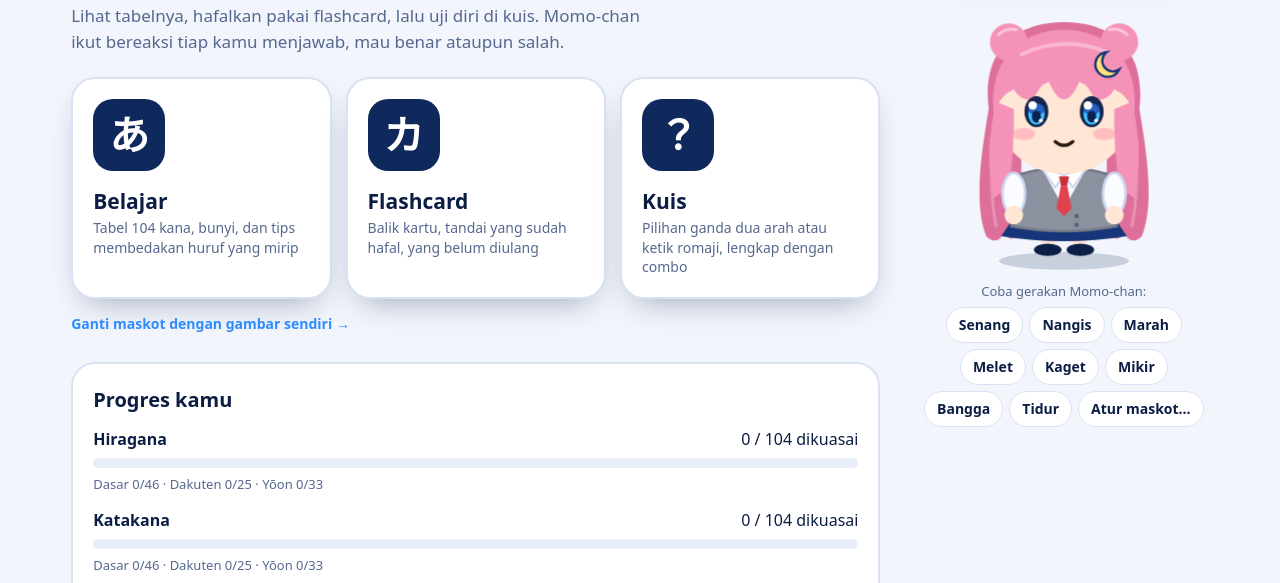
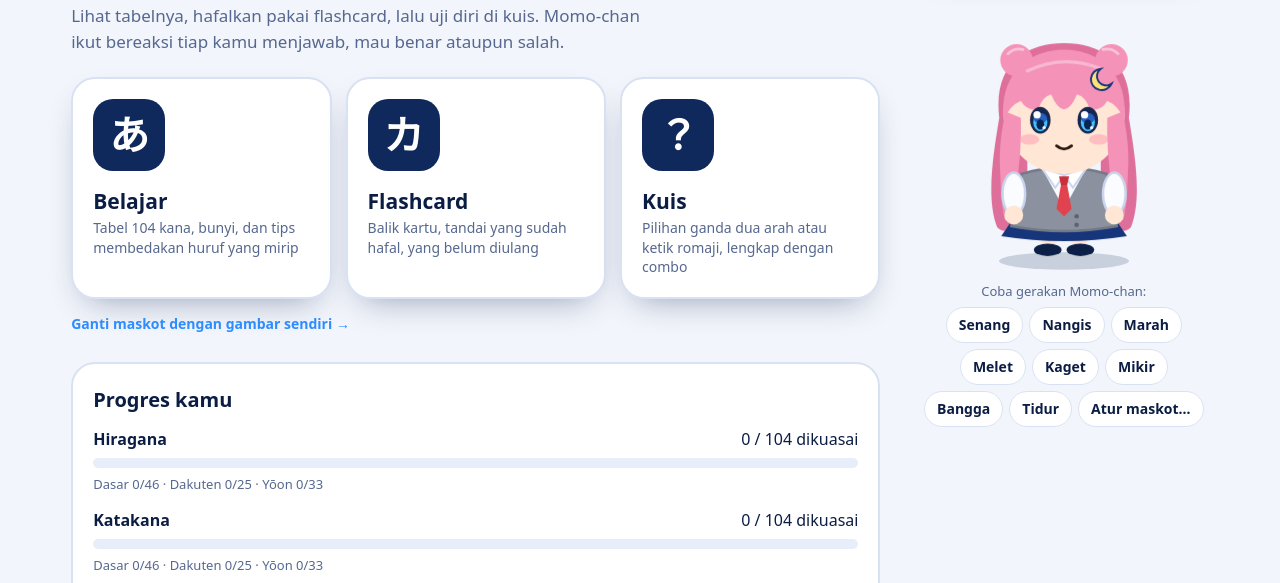
Before and after one commit to juanchristofel001-gif/hiragana, a plain HTML site: page index.html in a window 1280 px wide. Shown: the part 217-800 px from the top of the page. Drawn offline with Linux system fonts and the light colour scheme; a web font is replaced by a local one.

Commit message:
Momo-chan: kepala diperkecil agar lebih proporsional
Co-Authored-By: Claude Opus 5.5 <noreply@anthropic.com>
Claude-Session: https://claude.ai/code/session_012Xq8gKR5xUKAQkTvKVMyZu

```diff
--- a/index.html
+++ b/index.html
@@ -436,21 +436,21 @@ const FACE={
    +'<text class="zz" x="140" y="72" font-size="16">z</text><text class="zz" x="150" y="58" font-size="20" style="animation-delay:.8s">z</text><text class="zz" x="160" y="44" font-size="24" style="animation-delay:1.6s">Z</text>'
 };
 const SVG=`<svg viewBox="0 0 200 232" aria-hidden="true"><ellipse cx="100" cy="224" rx="52" ry="7" fill="rgba(15,42,92,.18)"/><g class="bodyg">
-${P('M40 104 C34 52 66 34 100 34 C134 34 166 52 160 104 C166 140 172 180 162 206 Q154 214 148 204 Q141 213 134 202 L134 118 L66 118 L66 202 Q59 213 52 204 Q46 214 38 206 C28 180 34 140 40 104Z',HRD)}${L('M44 130 Q40 170 46 198',2.5,'rgba(255,255,255,.25)')}${L('M156 130 Q160 170 154 198',2.5,'rgba(255,255,255,.25)')}
-<circle cx="56" cy="50" r="15" fill="${HR}"/><circle cx="144" cy="50" r="15" fill="${HR}"/>${L('M48 44 Q54 38 62 40',2.5,'rgba(255,255,255,.45)')}${L('M136 40 Q144 38 150 44',2.5,'rgba(255,255,255,.45)')}
+<g transform="translate(100 154) scale(.86) translate(-100 -154)">${P('M40 104 C34 52 66 34 100 34 C134 34 166 52 160 104 C166 140 172 180 162 206 Q154 214 148 204 Q141 213 134 202 L134 118 L66 118 L66 202 Q59 213 52 204 Q46 214 38 206 C28 180 34 140 40 104Z',HRD)}${L('M44 130 Q40 170 46 198',2.5,'rgba(255,255,255,.25)')}${L('M156 130 Q160 170 154 198',2.5,'rgba(255,255,255,.25)')}
+<circle cx="56" cy="50" r="15" fill="${HR}"/><circle cx="144" cy="50" r="15" fill="${HR}"/>${L('M48 44 Q54 38 62 40',2.5,'rgba(255,255,255,.45)')}${L('M136 40 Q144 38 150 44',2.5,'rgba(255,255,255,.45)')}</g>
 <rect x="81" y="198" width="14" height="16" rx="6" fill="${SK}"/><rect x="105" y="198" width="14" height="16" rx="6" fill="${SK}"/>
 <ellipse cx="87" cy="217" rx="11" ry="5" fill="${NVD}"/><ellipse cx="113" cy="217" rx="11" ry="5" fill="${NVD}"/>
 ${P('M62 188 L138 188 L150 206 Q100 214 50 206Z',NV)}
 ${P('M66 156 Q100 146 134 156 L142 198 Q100 206 58 198Z','#8c919f','stroke="#737887" stroke-width="2"')}
 ${P('M82 151 L100 184 L118 151 Q100 158 82 151Z','#fbfcff')}${P('M82 151 L93 167 L100 157Z','#fff','stroke="#c9d5ee" stroke-width="1.5"')}${P('M118 151 L107 167 L100 157Z','#fff','stroke="#c9d5ee" stroke-width="1.5"')}
 ${P('M96 158 L104 158 L102.5 165 L97.5 165Z','#c92f3a')}${P('M97.5 165 L102.5 165 L106 184 L100 190 L94 184Z','#e0434d')}<circle cx="110" cy="190" r="1.8" fill="#5d6270"/><circle cx="110" cy="197" r="1.8" fill="#5d6270"/>
-<circle cx="100" cy="100" r="56" fill="${SK}"/>
+<g transform="translate(100 154) scale(.86) translate(-100 -154)"><circle cx="100" cy="100" r="56" fill="${SK}"/>
 ${P('M46 98 Q36 140 44 176 Q51 168 55 175 Q61 136 60 104Z',HR)}${P('M154 98 Q164 140 156 176 Q149 168 145 175 Q139 136 140 104Z',HR)}
 ${P('M44 106 C40 58 72 40 100 40 C128 40 160 58 156 106 Q150 92 140 88 Q134 98 124 96 Q120 84 112 82 Q106 96 100 96 Q94 96 88 82 Q80 84 76 96 Q66 98 60 88 Q50 92 44 106Z',HR)}
 ${L('M66 60 Q100 44 134 58',3,'rgba(255,255,255,.35)')}
 ${P('M134 58 a10 10 0 1 0 10 14 a8 8 0 1 1 -10 -14Z','#ffe17a',`stroke="${NV}" stroke-width="1.8"`)}
 <g class="blush"><ellipse cx="68" cy="124" rx="9" ry="5"/><ellipse cx="132" cy="124" rx="9" ry="5"/></g>
-<g id="face"></g>
+<g id="face"></g></g>
 <g class="arm armL"><ellipse cx="60" cy="172" rx="9" ry="17" fill="#fbfcff" stroke="#c9d5ee" stroke-width="2"/><circle cx="60" cy="189" r="7.5" fill="${SK}"/></g>
 <g class="arm armR"><ellipse cx="140" cy="172" rx="9" ry="17" fill="#fbfcff" stroke="#c9d5ee" stroke-width="2"/><circle cx="140" cy="189" r="7.5" fill="${SK}"/></g>
 </g></svg>`;
```
